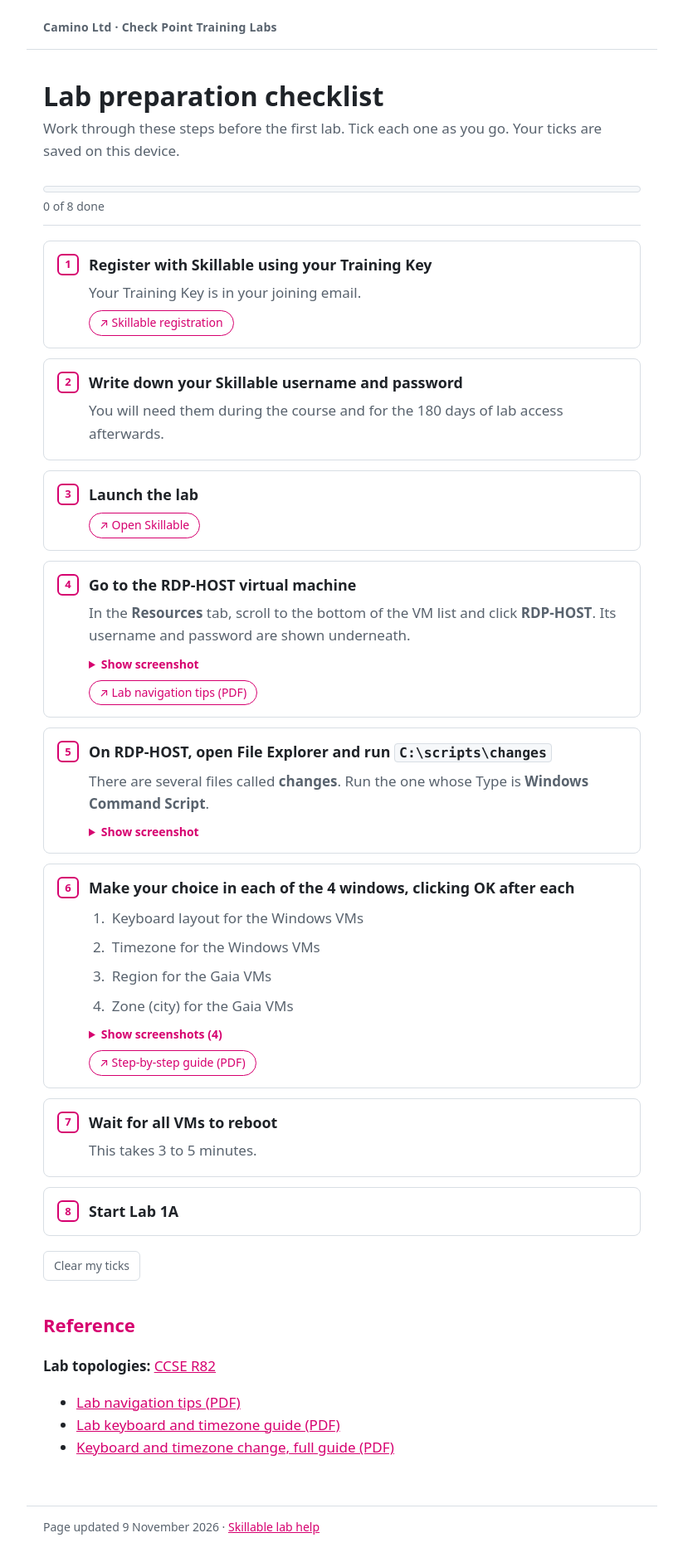
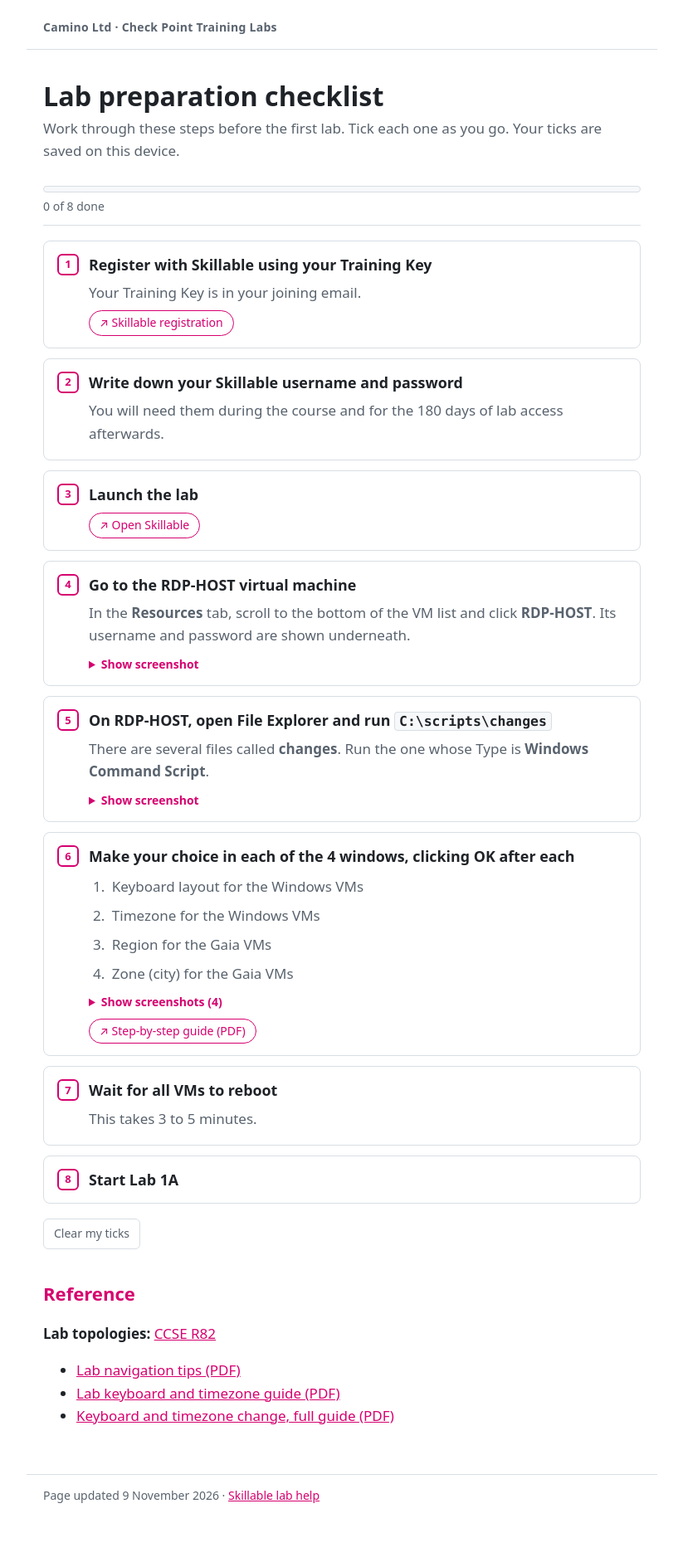
Before and after one commit to Caminoltd/caminoltd.github.io, a Jekyll site: the page built from lab-preparation/index.md, in a window 1280 px wide. Shown: the whole page at 83% size, without its empty margins (228-1051 px from the left). Built offline with Jekyll 4.4.1, drawn with Linux system fonts in a browser that asks for light colours; after the commit the page ends 1844 px from its top, so only the background shows below that.

Commit message:
Remove navigation tips link from index.md
Removed link to navigation tips PDF from the resources section.

```diff
--- a/lab-preparation/index.md
+++ b/lab-preparation/index.md
@@ -20,9 +20,6 @@ steps:
     images:
       - src: /common/img/0-rdp-host.png
         caption: "Resources tab – RDP-HOST is the last VM in the list"
-    links:
-      - label: Lab navigation tips (PDF)
-        url: /common/navigation.pdf
   - title: On RDP-HOST, open File Explorer and run `C:\scripts\changes`
     detail: There are several files called **changes**. Run the one whose Type is **Windows Command Script**.
     images:
```
